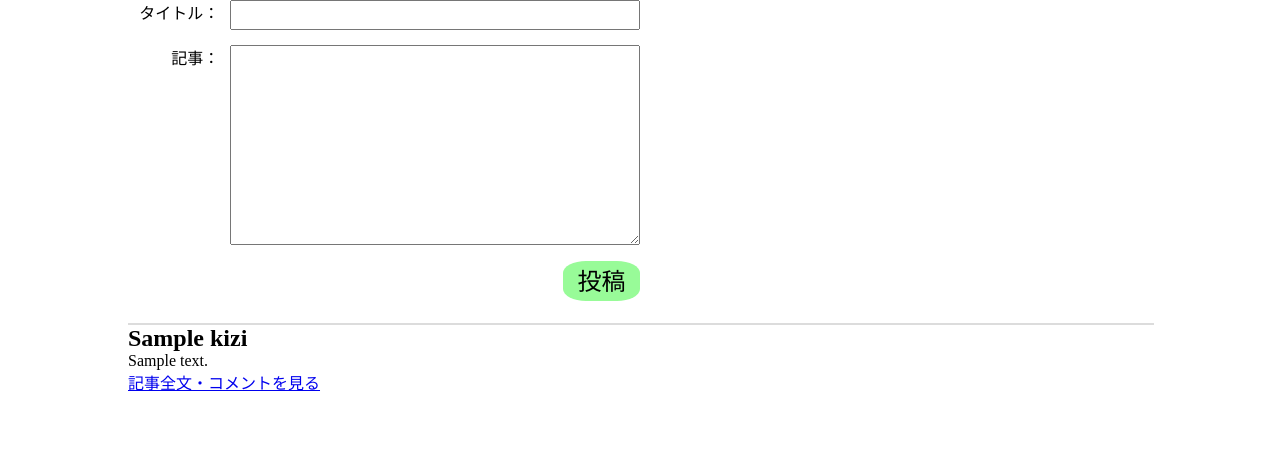
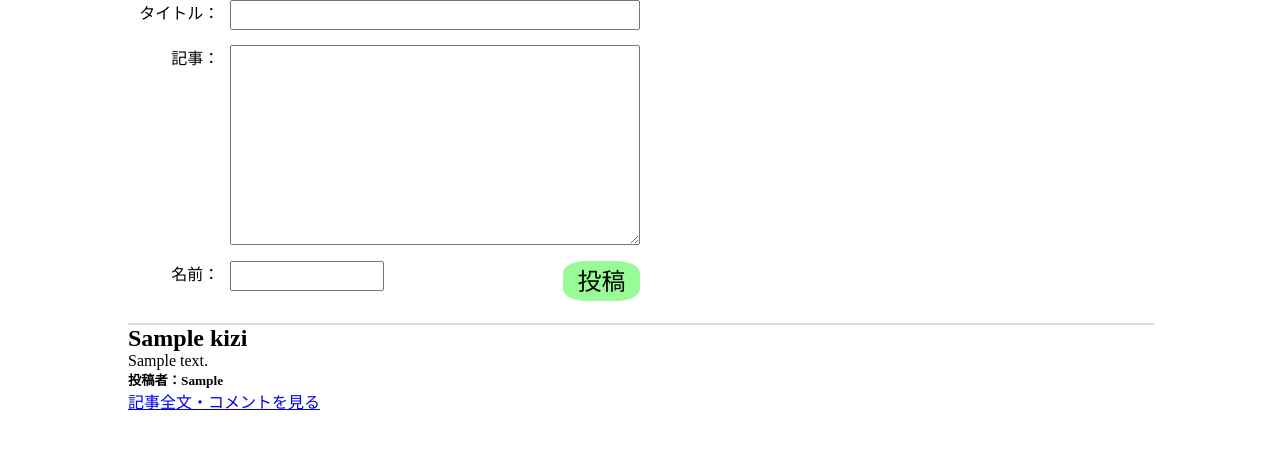
Before and after one commit to yamaga196/LaravelNews, a PHP site: page /kizi.php in a window 1280 px wide. Shown: the part 105-554 px from the top of the page. Run offline with PHP 8.4, Linux system fonts and the light colour scheme; tables that the repository leaves empty or names only in its code hold one stand-in row (values such as "Sample post").

Commit message:
投稿者を追加

```diff
--- a/comment.php
+++ b/comment.php
@@ -121,6 +121,7 @@ if(isset($_POST)){
       <?php if(rtrim($row['id'] === $id)): ?>
         <h2><?php echo $row['title']; ?></h2>
         <p class="text"><?php echo $row['text']; ?></p>
+        <h5>投稿者：<?php echo $row['user']; ?></h5>
       <?php endif; ?>
     <?php endforeach; ?>
   <?php endif; ?>
--- a/function.php
+++ b/function.php
@@ -9,7 +9,9 @@ ini_set('display_errors','on'); //画面にエラーを表示させるか
 //エラーメッセージを定数に設定
 define('VALID_TITLE','タイトルは入力必須です');
 define('VALID_KIZI','記事は入力必須です');
+define('VALID_NAME','名前は入力必須です');
 define('VALID_COMMENT','コメントは入力必須です');
+define('VALID_NAME_10','名前は10文字以下です');
 define('VALID_TITLE_30','タイトルは30文字以下です');
 define('VALID_COMMENT_50','コメントは50文字以下です');
 
@@ -28,7 +30,7 @@ function validRequiredtitle($str, $key){
   }
 }
 
-//バリデーション関数(未入力チェック(text))
+//バリデーション関数(未入力チェック(kizi))
 function validRequiredtext($str, $key){
   if(empty($str)){
     global $err_msg;
@@ -36,7 +38,7 @@ function validRequiredtext($str, $key){
   }
 }
 
-//バリデーション関数(未入力チェック(text))
+//バリデーション関数(未入力チェック(comment))
 function validRequiredcomment($str, $key){
   if(empty($str)){
     global $err_msg;
@@ -44,6 +46,21 @@ function validRequiredcomment($str, $key){
   }
 }
 
+//バリデーション関数(未入力チェック(name))
+function validRequiredname($str, $key){
+  if(empty($str)){
+    global $err_msg;
+    $err_msg[$key] = VALID_NAME;
+  }
+}
+
+//バリデーション関数(10文字以下)
+function validnameten($str, $key, $max = 10){
+  if(mb_strlen($str) > $max){
+    global $err_msg;
+    $err_msg[$key] = VALID_NAME_10;
+  }
+}
 
 //バリデーション関数(30文字以下)
 function validMaxsan($str, $key, $max = 30){
--- a/kizi.php
+++ b/kizi.php
@@ -9,11 +9,16 @@ if(!empty($_POST)){
   //変数にユーザー情報を代入
   $title = $_POST['title'];
   $text = $_POST['text'];
+  $user = $_POST['user'];
 
   //未入力チェック　タイトル
   validRequiredtitle($title, 'title');
   //未入力チェック　テキスト
   validRequiredtext($text, 'text');
+  //未入力チェック　ユーザー
+  validRequiredname($user, 'user');
+  //10文字以下をチェック
+  validnameten($user, 'user');
   //30文字以下をチェック
   validMaxsan($title, 'title');
 
@@ -26,8 +31,8 @@ if(!empty($_POST)){
       //DBへ接続
       $dbh = dbConnect();
       //SQL文作成
-      $sql = 'INSERT INTO kizi (title,text) VALUES (:title,:text)';
-      $data = array(':title' => $title, ':text' => $text);
+      $sql = 'INSERT INTO kizi (title,text,user) VALUES (:title,:text,:user)';
+      $data = array(':title' => $title, ':text' => $text, ':user' => $user);
 
       //クエリ実行
       queryPost($dbh, $sql, $data);
@@ -37,6 +42,26 @@ if(!empty($_POST)){
     }catch (Exception $e){
       $err_msg['title'] = valid_title;
       $err_msg['text'] = valid_kizi;
+    }
+  }
+
+  //=================================
+  //ユーザーのデータ
+  //=================================
+  if(empty($err_msg)){
+
+    try{
+      //DBへ接続
+      $dbh = dbConnect();
+      //SQL文作成
+      $sql = 'INSERT INTO users (user) VALUES (:user)';
+      $data = array(':user' => $user);
+
+      //クエリ実行
+      queryPost($dbh, $sql,$data);
+
+    }catch(Exception $e){
+      $err_msg['user'] = valid_user;
     }
   }
 }
@@ -81,7 +106,8 @@ if(!empty($_POST)){
   <!-- エラーメッセージ -->
   <?php if(!empty($_POST)){ ?>
     <?php if(!empty($err_msg['title'])) echo $err_msg['title']; ?><br>
-    <?php if(!empty($err_msg['text'])) echo $err_msg['text']; ?>
+    <?php if(!empty($err_msg['text'])) echo $err_msg['text']; ?><br>
+    <?php if(!empty($err_msg['user'])) echo $err_msg['user']; ?>
   <?php } ?>
 
   <!-- 要素 を入れる-->
@@ -94,8 +120,11 @@ if(!empty($_POST)){
         <div class="margin-second">
           <p>　　記事：</p><textarea name="text"></textarea>
         </div>
+        <div class="name">
+          <p>　　名前：</p><input type="text" name="user">
+          <input type="submit" name="submit" value="投稿">
+        </div>
       </div>
-      <input type="submit" name="submit" value="投稿">
     </form>
     </div>
 
@@ -109,6 +138,7 @@ if(!empty($_POST)){
             <p class="border"></p>
             <h2><?php echo $row['title']; ?></h2>
             <p class="text"><?php echo $row['text']; ?></p>
+            <h5>投稿者：<?php echo $row['user']; ?></h5>
             <a href="comment.php?id=<?php echo $row['id']; ?>">記事全文・コメントを見る</a>
           </div>
 
--- a/style.css
+++ b/style.css
@@ -74,6 +74,9 @@ input-matome
 }
 .input-matome .input-main .margin-second{
   height: 200px;
+}
+.input-matome .input-main input[name="user"]{
+  width: 30%;
 }
 .input-matome input[type="submit"]{
   float: right;
```
Also changed, not shown: 1 other file.
